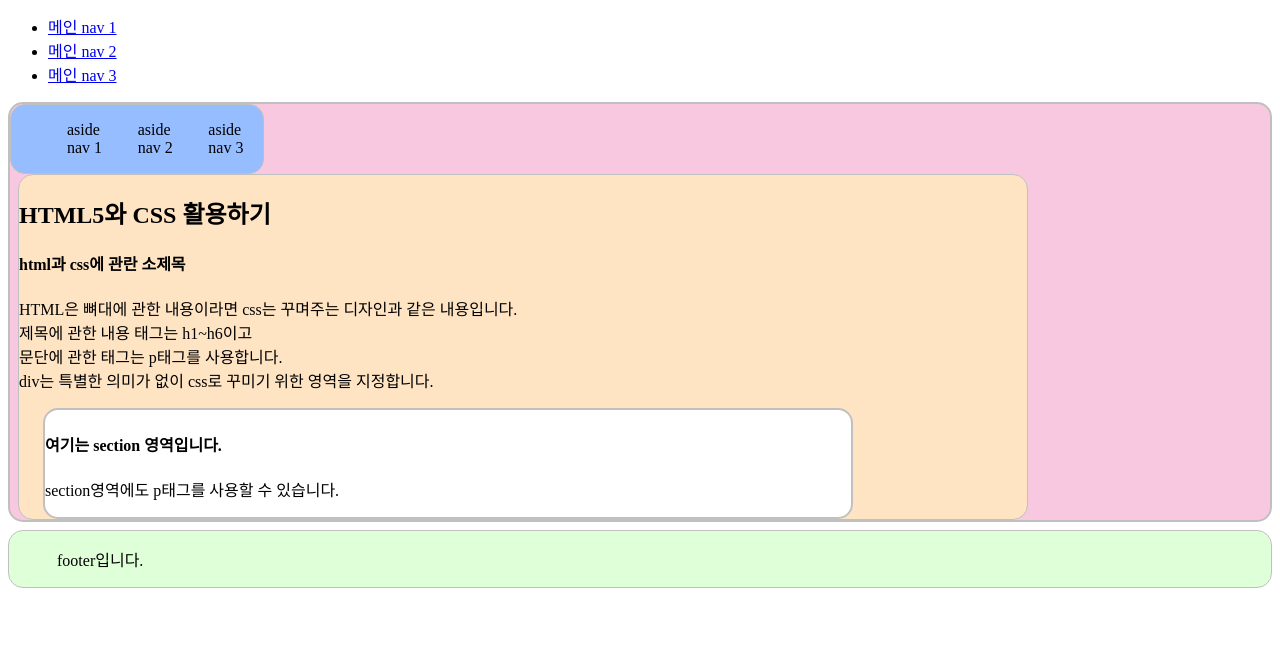
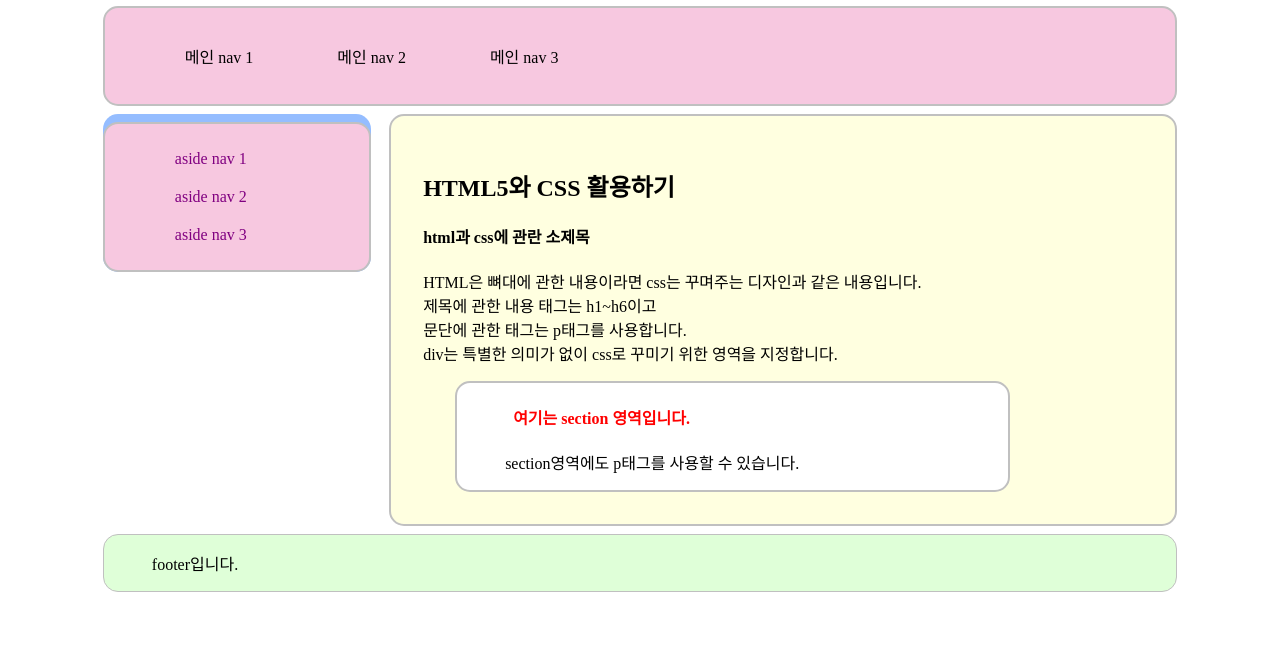
Before and after one commit to Jieun714/PDA-FrontEnd, a plain HTML site: page Day03/practice01.html in a window 1280 px wide. Shown: the part 148-800 px from the top of the page. Drawn offline with Linux system fonts and the light colour scheme.

Commit message:
add practice01.css

```diff
--- a/Day03/style/practice01.css
+++ b/Day03/style/practice01.css
@@ -1,8 +1,10 @@
+#wrap{
+    width:85%;
+    margin:0 auto;
+}
 header{
     background-color: #B4E4FF;
     border: 2px solid silver;
-}
-header div{
     padding: 1rem 1rem 0.5rem;
 }
 header img{
@@ -10,73 +12,76 @@ header img{
     height: 50px;
     background-color: lightgray;
 }
-.main{
+nav{
     background-color: #F7C8E0;
     border: 2px solid silver;
+    border-radius: 15px;
     margin-top: 0.5rem;
+}
+nav ul li{
+    list-style: none;
+    display: inline-block;
+}
+nav ul li a{
+    display: inline-block;
+    padding: 20px 40px;
+    text-decoration: none;
+    color: black;
+}
+nav li a:hover{
+    background-color: #D9ACF5;
+    color: white;
     border-radius: 15px;
 }
-.main ul {
+div.main{
     display: flex;
+    flex-direction: row;
+    justify-content: space-between;
+    margin-top: 0.5rem;
 }
-.main li{
-    width: 9rem;
-    padding-left: 1rem;
-    list-style-type: none;
-}
-.main li:hover{
-    background-color: #D9ACF5;
+.main aside{
+    width:25%;
+    height: 50%;
+    background-color: #95BDFF;
     border-radius: 15px;
 }
-#main2{
-    display: flex;
-    margin-top: 0.5rem;
+.main aside li{
+    list-style: none;
+    display: inline-block;
 }
-aside {
-    width: 20%; height: 10%;
-    background-color: #95BDFF;
-    border: 1px solid silver;
+.main aside li a{
+    display: inline-block;
+    /* flex-direction: column; */
+    padding:10px 30px;
+    text-decoration: none;
+    color: purple;
+}
+.main aside li a:hover{
+    background-color: purple;
+    color: white;
     border-radius: 15px;
 }
-/* aside nav ul {
-    display: flex;
-    flex-direction: column;
-    justify-content: center;
-} */
-.aside{
-    padding: 5%;
-}
-.aside:hover{
-    width: 80%;
-    background-color: #D9ACF5;
+article{
+    width:70%;
+    background:lightyellow;
+    border: 2px solid silver;
     border-radius: 15px;
-}
-aside li {
-    list-style-type: none;
-}
-article{
-    width: 80%;
-    margin-left: 0.5rem;
-    background-color: bisque;
-    border: 1px solid silver;
-    border-radius: 15px;
-}
-#article{
-    padding: 1rem 0 2rem 2rem;
+    padding: 2rem 0 2rem 2rem;
 }
 section{
-    width: 80%;
+    width: 70%;
     border: 2px solid silver;
     border-radius: 15px;
     background-color: white;
+    padding-left: 1.5rem;
+    margin-left: 2rem;
+}
+section h4{
+    color: red;
+    margin-left: 2rem;
+}
+section p{
     margin-left: 1.5rem;
-}
-#section{
-    padding-left: 3rem;
-}
-#section h4{
-    color: red;
-    padding-left: 1rem;
 }
 footer{
     background-color: #DFFFD8;
```
